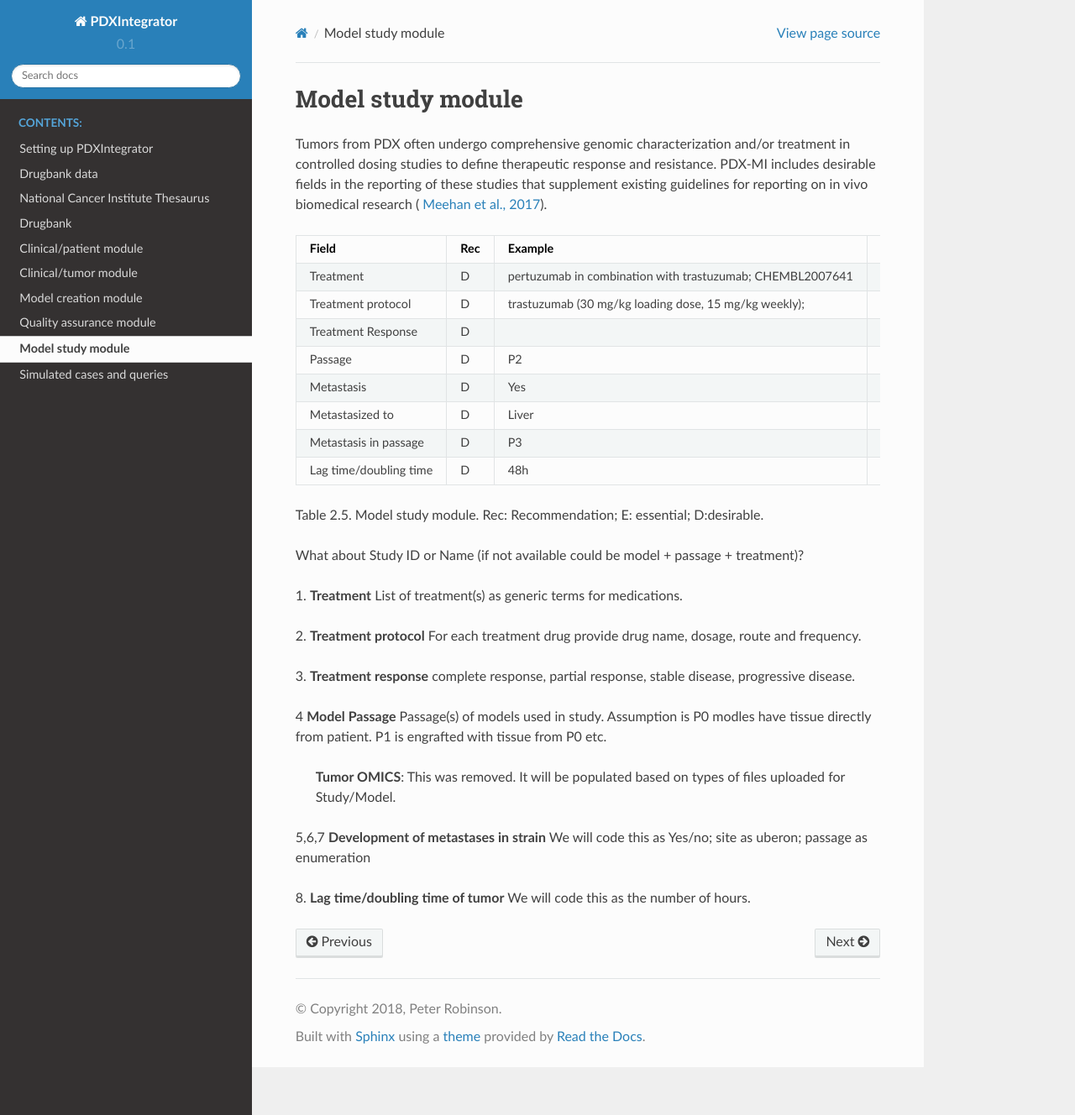
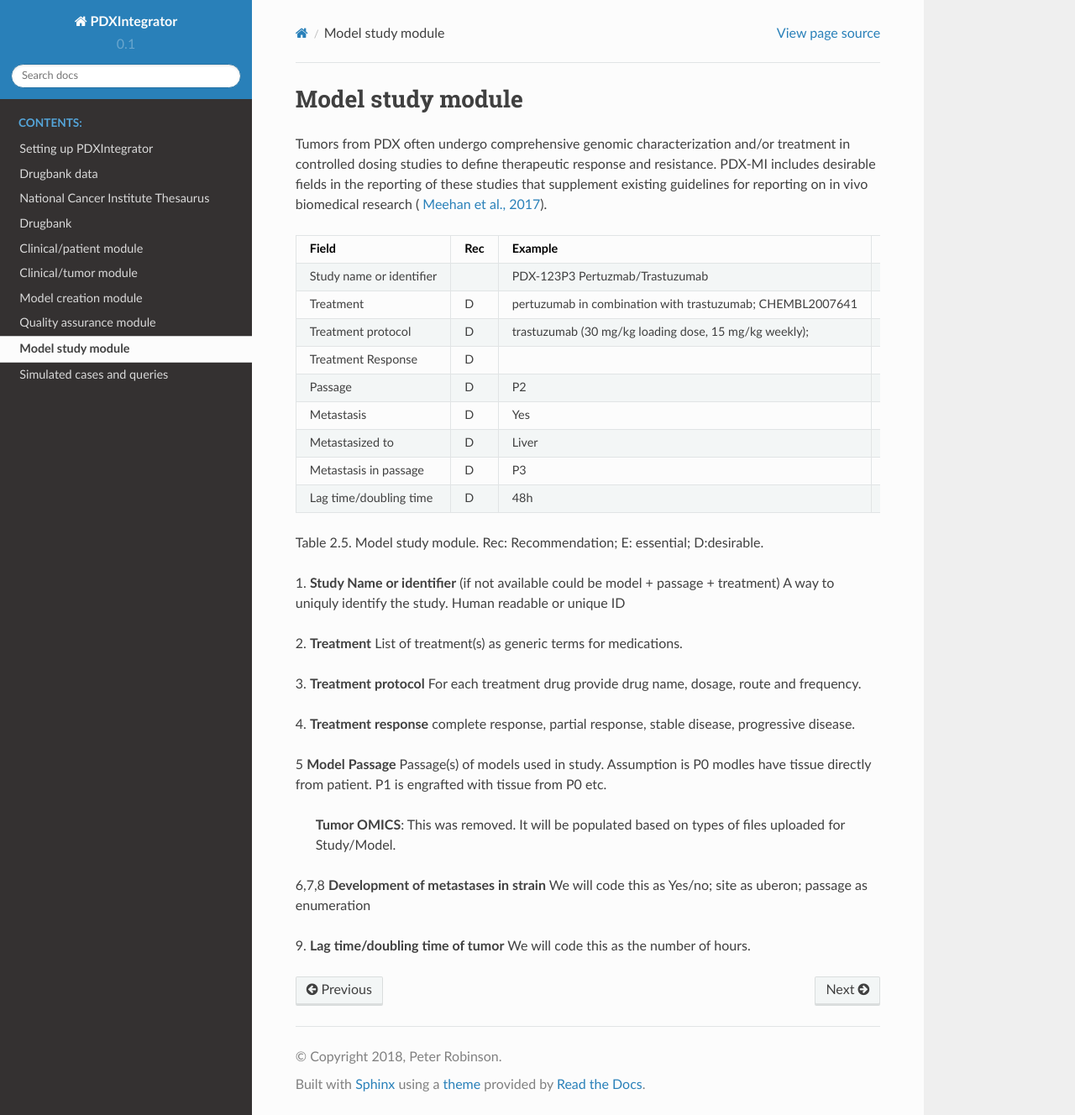
Before and after one commit to TheJacksonLaboratory/PDXintegrator, a Sphinx documentation site: the page built from docs/modelstudy.rst, in a window 1280 px wide and 1328 px high. Shown: the whole window at 84% size. Built offline with Sphinx 7.4.7 and the Read the Docs theme 2.0.0, drawn with Linux system fonts in a browser that asks for light colours.

Commit message:
Update modelstudy.rst
added study name or identifier

```diff
--- a/docs/modelstudy.rst
+++ b/docs/modelstudy.rst
@@ -10,6 +10,8 @@ biomedical research ( `Meehan et al., 2017 <https://www.ncbi.nlm.nih.gov/pubmed/
 +------------------------------+-----+--------------------------------+------------------------------------------------+
 | Field                        | Rec | Example                        |  PDXNet                                        |
 +==============================+=====+================================+================================================+
+| Study name or identifier     |     |PDX-123P3 Pertuzmab/Trastuzumab |  Needs to be unique to attach files            |
++------------------------------+-----+--------------------------------+------------------------------------------------+
 | Treatment                    | D   |pertuzumab in  combination      |  List of 1 or more generic drugs               |
 |                              |     |with trastuzumab; CHEMBL2007641 |                                                |
 +------------------------------+-----+--------------------------------+------------------------------------------------+
@@ -30,26 +32,27 @@ biomedical research ( `Meehan et al., 2017 <https://www.ncbi.nlm.nih.gov/pubmed/
 +------------------------------+-----+--------------------------------+------------------------------------------------+
 Table 2.5. Model study module. Rec: Recommendation; E: essential; D:desirable.
 
-What about Study ID or Name (if not available could be model + passage + treatment)?
+1. **Study Name or identifier** (if not available could be model + passage + treatment)
+A way to uniquly identify the study. Human readable or unique ID
 
-1. **Treatment**
+2. **Treatment**
 List of treatment(s) as generic terms for medications.
 
-2. **Treatment protocol**
+3. **Treatment protocol**
 For each treatment drug provide drug name, dosage, route and frequency.
 
-3. **Treatment response**
+4. **Treatment response**
 complete    response,    partial    response,    stable    disease,    progressive
 disease.
 
-4 **Model Passage**
+5 **Model Passage**
 Passage(s) of models used in study. Assumption is P0 modles have tissue directly from patient.
 P1 is engrafted with tissue from P0 etc.
 
  **Tumor    OMICS**:    This was removed. It will be populated based on types of files uploaded for Study/Model.
 
-5,6,7 **Development  of metastases in strain**
+6,7,8 **Development  of metastases in strain**
 We will code this as Yes/no; site as uberon; passage as enumeration
 
-8. **Lag time/doubling time of tumor**
+9. **Lag time/doubling time of tumor**
 We will code this as the number of hours.
```
